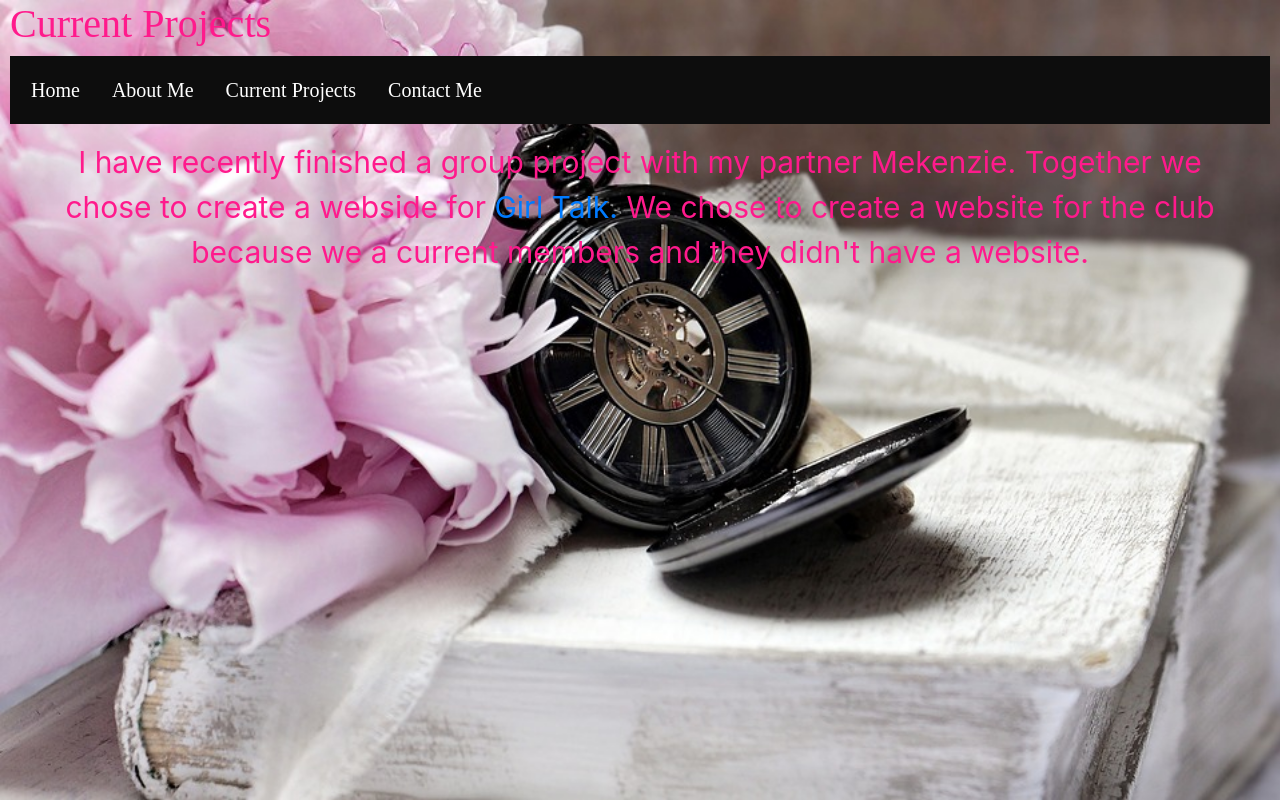
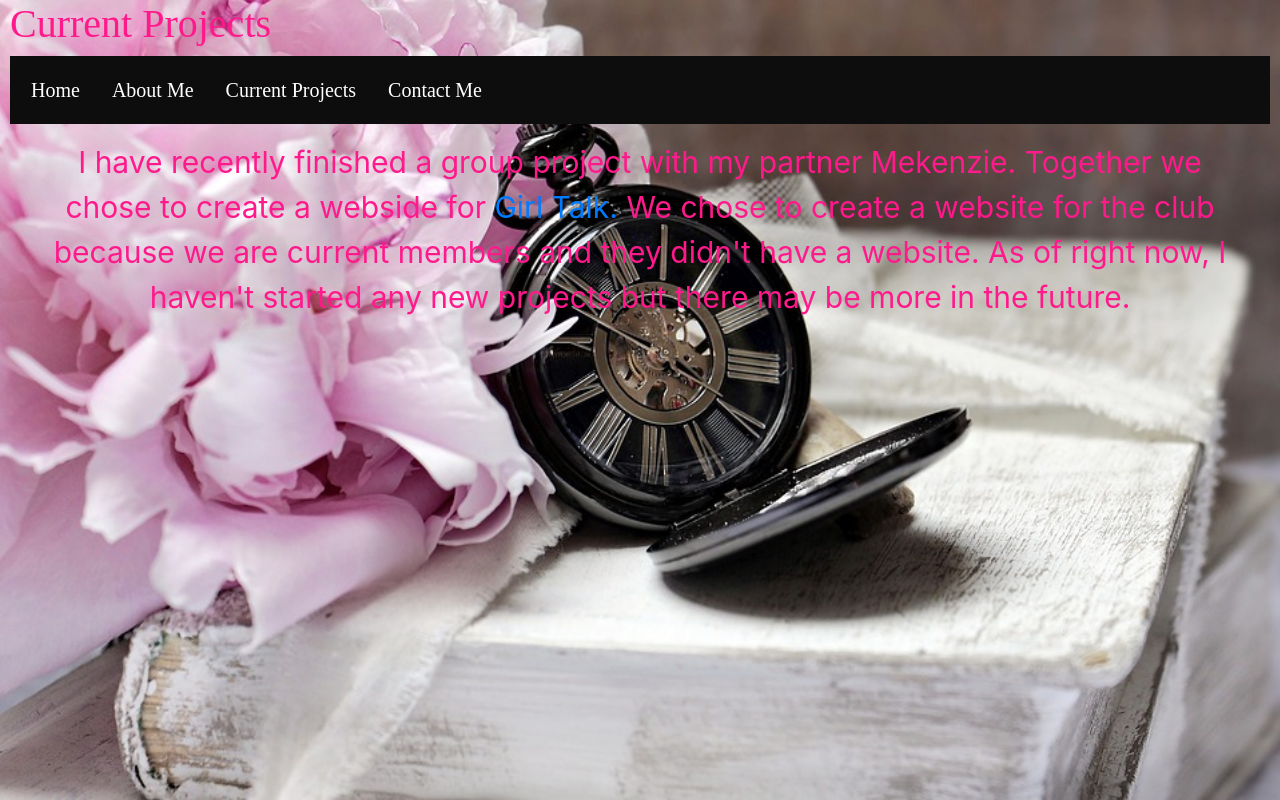
Before and after one commit to Kiaunas1/My-Portfolio, a plain HTML site: page Current Projects.html in a window 1280 px wide. Drawn offline with nearby package versions, Linux system fonts and the light colour scheme.

Commit message:
Update Current Projects.html

```diff
--- a/Current Projects.html
+++ b/Current Projects.html
@@ -42,7 +42,8 @@
 
  <p>I have recently finished a group project with my partner Mekenzie.
  Together we chose to create a webside for <a href="https://mekenziec.github.io/Girl-Talk/">Girl Talk.</a>
- We chose to create a website for the club because we a current members and they didn't have a website.</p>
+ We chose to create a website for the club because we are current members and they didn't have a website.
+ As of right now, I haven't started any new projects but there may be more in the future.</p>
 
 <body id="page2"></div>
 </body>
```
